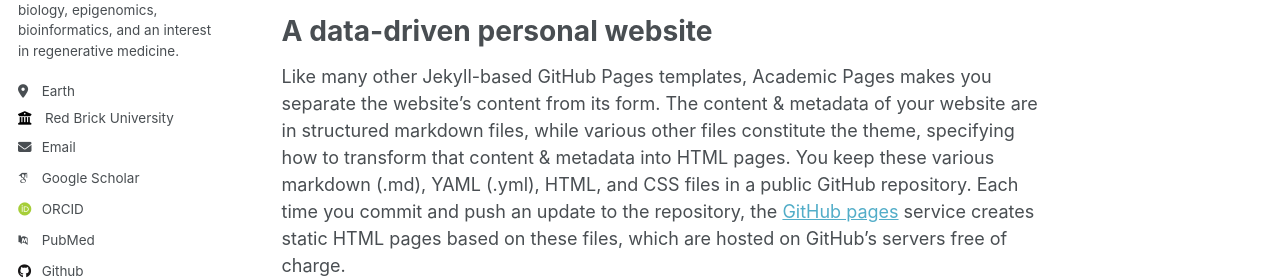
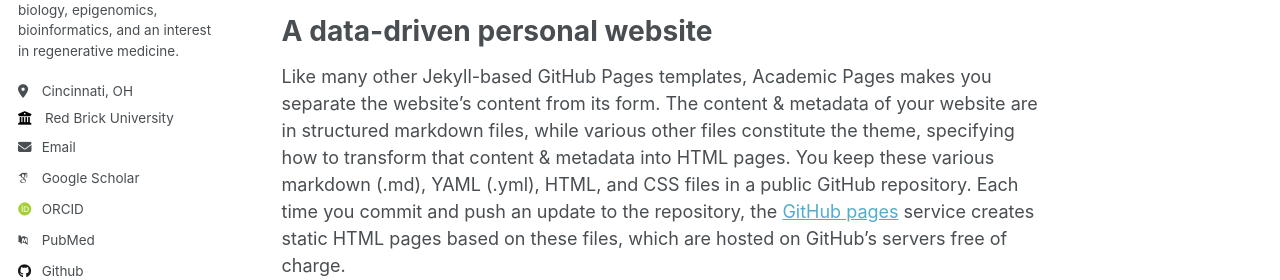
Before and after one commit to PearlLiu-Dev/pearlliu-dev.github.io, a Jekyll site: the page built from _pages/about.md, in a window 1280 px wide. Shown: the part 455-735 px from the top of the page. Built offline with Jekyll 4.4.1, drawn with Linux system fonts in a browser that asks for light colours; some web fonts are replaced.

Commit message:
Update _config.yml

```diff
--- a/_config.yml
+++ b/_config.yml
@@ -25,7 +25,7 @@
   name             : "Peiyao (Pearl) Liu"
   pronouns         : #"she/her"
   bio              : "Graduate Student in Biomedical Science with a focus on developmental biology, epigenomics, bioinformatics, and an interest in regenerative medicine."
-  location         : "Earth"
+  location         : "Cincinnati, OH"
   employer         : "Red Brick University"
   uri              : # URL
   email            : "none@example.org"
```
